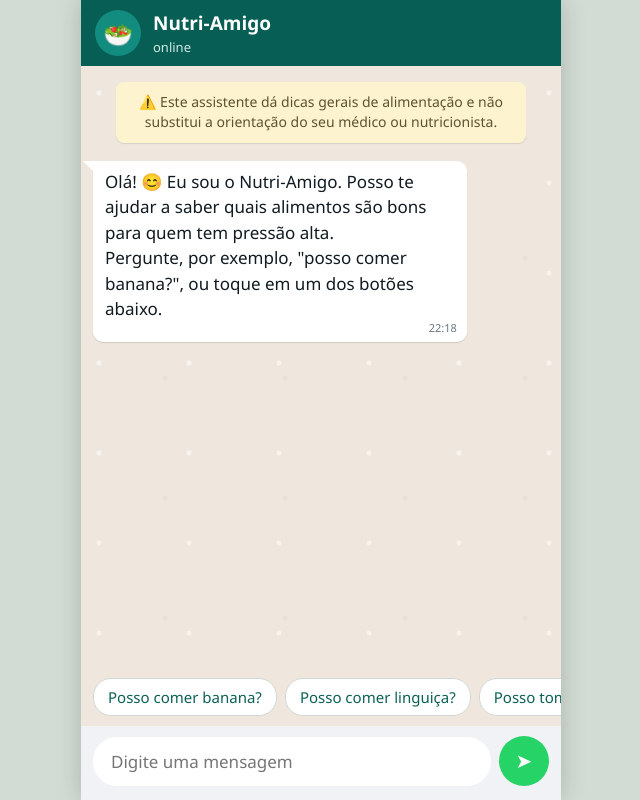
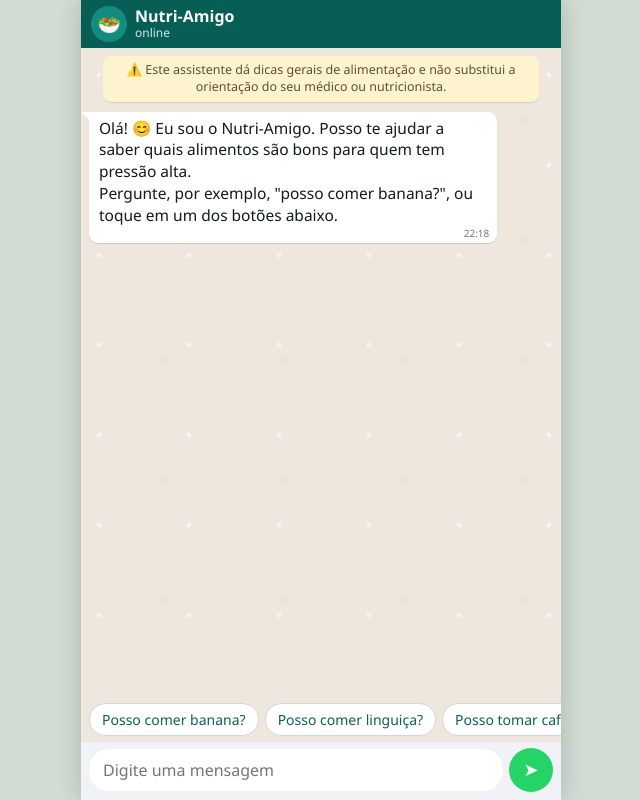
Before and after one commit to AndreAllves/help-pressure, a plain HTML site: page index.html in a window 1280 px wide. Shown: the whole page, without its empty margins (319-959 px from the left). Drawn offline with Linux system fonts and the light colour scheme.

Commit message:
fix in padding

```diff
--- a/style.css
+++ b/style.css
@@ -1,9 +1,9 @@
 :root {
-  --verde-barra: #075e54;      /* verde escuro do topo */
-  --verde-envio: #25d366;      /* verde do botão enviar */
-  --balao-bot: #ffffff;        /* balão de quem recebe */
-  --balao-usuario: #d9fdd3;    /* balão verdinho de quem envia */
-  --fundo-papel: #efe7de;      /* papel de parede da conversa */
+  --verde-barra: #075e54;
+  --verde-envio: #25d366;
+  --balao-bot: #ffffff;
+  --balao-usuario: #d9fdd3;
+  --fundo-papel: #efe7de;
   --texto: #111b21;
   --texto-fraco: #667781;
 }
@@ -15,50 +15,51 @@ body {
   font-family: "Segoe UI", "Helvetica Neue", Arial, sans-serif;
   background: #d2dbd4;
   color: var(--texto);
-  font-size: 18px;
+  font-size: 16px;
   display: flex;
   justify-content: center;
   min-height: 100vh;
+  min-height: 100dvh;
 }
 
-/* Janela da conversa, no formato de um celular ------------------------- */
+/* Janela da conversa ---------------------------------------------------- */
 .telefone {
   width: 100%;
   max-width: 480px;
   height: 100vh;
+  height: 100dvh; /* respeita a barra do navegador no celular */
   display: flex;
   flex-direction: column;
   background: var(--fundo-papel);
   box-shadow: 0 0 24px rgba(0,0,0,0.18);
 }
 
-/* Barra de cima com avatar e nome -------------------------------------- */
+/* Barra de cima --------------------------------------------------------- */
 .barra-topo {
   display: flex;
   align-items: center;
-  gap: 12px;
-  padding: 10px 14px;
+  gap: 8px;
+  padding: 6px 10px;
   background: var(--verde-barra);
   color: #fff;
   flex-shrink: 0;
 }
 .avatar {
-  width: 46px; height: 46px;
+  width: 36px; height: 36px;
   border-radius: 50%;
   background: #128c7e;
   display: flex; align-items: center; justify-content: center;
-  font-size: 24px;
+  font-size: 19px;
   flex-shrink: 0;
 }
-.contato h1 { margin: 0; font-size: 19px; font-weight: 600; }
-.contato p { margin: 2px 0 0; font-size: 13px; color: #cfe9e3; }
+.contato h1 { margin: 0; font-size: 16px; font-weight: 600; line-height: 1.2; }
+.contato p { margin: 0; font-size: 12px; color: #cfe9e3; line-height: 1.2; }
 
-/* Área das mensagens --------------------------------------------------- */
+/* Área das mensagens ---------------------------------------------------- */
 .conversa {
   flex: 1;
   overflow-y: auto;
-  padding: 16px 12px 8px;
-  /* textura discreta do papel de parede */
+  padding: 8px 8px 4px;
   background-color: var(--fundo-papel);
   background-image:
     radial-gradient(circle at 20% 30%, rgba(255,255,255,0.5) 0 2px, transparent 3px),
@@ -69,26 +70,26 @@ body {
 .aviso {
   background: #fdf3cf;
   color: #5c5330;
-  font-size: 14px;
-  line-height: 1.45;
+  font-size: 12.5px;
+  line-height: 1.35;
   text-align: center;
   border-radius: 8px;
-  padding: 10px 14px;
-  margin: 0 auto 18px;
-  max-width: 90%;
+  padding: 6px 10px;
+  margin: 0 auto 10px;
+  max-width: 94%;
   box-shadow: 0 1px 1px rgba(0,0,0,0.1);
 }
 
-/* Balões --------------------------------------------------------------- */
+/* Balões ---------------------------------------------------------------- */
 .msg {
   position: relative;
-  max-width: 82%;
-  padding: 8px 12px 20px;
-  border-radius: 10px;
-  margin-bottom: 12px;
-  line-height: 1.5;
+  max-width: 88%;
+  padding: 6px 10px 17px;
+  border-radius: 9px;
+  margin-bottom: 7px;
+  line-height: 1.4;
   white-space: pre-line;
-  font-size: 17px;
+  font-size: 15.5px;
   box-shadow: 0 1px 1px rgba(0,0,0,0.13);
   animation: surgir 0.18s ease-out;
 }
@@ -111,24 +112,24 @@ body {
   content: "";
   position: absolute;
   top: 0;
-  border: 8px solid transparent;
+  border: 6px solid transparent;
 }
-.bot::before    { left: -10px;  border-top-color: var(--balao-bot);     border-right-color: var(--balao-bot); }
-.usuario::before{ right: -10px; border-top-color: var(--balao-usuario); border-left-color: var(--balao-usuario); }
+.bot::before    { left: -8px;  border-top-color: var(--balao-bot);     border-right-color: var(--balao-bot); }
+.usuario::before{ right: -8px; border-top-color: var(--balao-usuario); border-left-color: var(--balao-usuario); }
 
 .hora {
   position: absolute;
-  right: 10px;
-  bottom: 5px;
-  font-size: 11px;
+  right: 8px;
+  bottom: 3px;
+  font-size: 10px;
   color: var(--texto-fraco);
 }
 .usuario .hora::after { content: " ✓✓"; color: #53bdeb; }
 
 /* "digitando..." */
-.digitando { display: flex; gap: 4px; padding: 12px 14px; width: 60px; }
+.digitando { display: flex; gap: 4px; padding: 9px 12px; width: 52px; }
 .digitando span {
-  width: 8px; height: 8px; border-radius: 50%;
+  width: 7px; height: 7px; border-radius: 50%;
   background: #9aa5ab;
   animation: pular 1.1s infinite;
 }
@@ -137,57 +138,73 @@ body {
 @keyframes pular { 0%,60%,100% { opacity: .35; } 30% { opacity: 1; } }
 @media (prefers-reduced-motion: reduce) { .digitando span { animation: none; } }
 
-/* Botões de perguntas rápidas ------------------------------------------ */
+/* Perguntas rápidas ----------------------------------------------------- */
 .perguntas-rapidas {
   display: flex;
-  gap: 8px;
-  padding: 10px 12px;
+  gap: 6px;
+  padding: 6px 8px;
   overflow-x: auto;
+  scrollbar-width: none;
   background: transparent;
   flex-shrink: 0;
 }
+.perguntas-rapidas::-webkit-scrollbar { display: none; }
 .pergunta-btn {
   flex: 0 0 auto;
   background: #ffffff;
   border: 1px solid #cfd8d3;
   color: #0c6157;
-  border-radius: 18px;
-  padding: 8px 14px;
-  font-size: 15px;
+  border-radius: 16px;
+  padding: 6px 12px;
+  font-size: 14px;
   font-family: inherit;
   cursor: pointer;
   white-space: nowrap;
 }
 .pergunta-btn:hover { background: #e7f7f2; }
 
-/* Campo de digitar ----------------------------------------------------- */
+/* Campo de digitar ------------------------------------------------------ */
 form#form-chat {
   display: flex;
   align-items: center;
-  gap: 8px;
-  padding: 10px 12px 14px;
+  gap: 6px;
+  padding: 6px 8px calc(8px + env(safe-area-inset-bottom));
   background: #f0f2f5;
   flex-shrink: 0;
 }
 #campo-mensagem {
   flex: 1;
-  padding: 13px 18px;
-  font-size: 17px;
+  min-width: 0;
+  padding: 10px 14px;
+  font-size: 16px; /* 16px evita o zoom automático no iPhone */
   font-family: inherit;
   border: none;
-  border-radius: 24px;
+  border-radius: 20px;
   background: #fff;
 }
 #btn-enviar {
-  width: 50px; height: 50px;
+  width: 44px; height: 44px; /* alvo de toque mínimo recomendado */
   flex-shrink: 0;
   background: var(--verde-envio);
   color: #fff;
   border: none;
   border-radius: 50%;
-  font-size: 20px;
+  font-size: 18px;
   cursor: pointer;
 }
 #btn-enviar:hover { background: #1eb455; }
 
 :focus-visible { outline: 3px solid #0c6157; outline-offset: 2px; }
+
+/* Telas bem pequenas ---------------------------------------------------- */
+@media (max-width: 380px) {
+  .msg { font-size: 15px; max-width: 90%; }
+  .pergunta-btn { font-size: 13px; padding: 5px 10px; }
+}
+
+/* Celular deitado (pouca altura) ---------------------------------------- */
+@media (max-height: 480px) {
+  .avatar { width: 30px; height: 30px; font-size: 16px; }
+  .contato p { display: none; }
+  .aviso { display: none; }
+}
```
